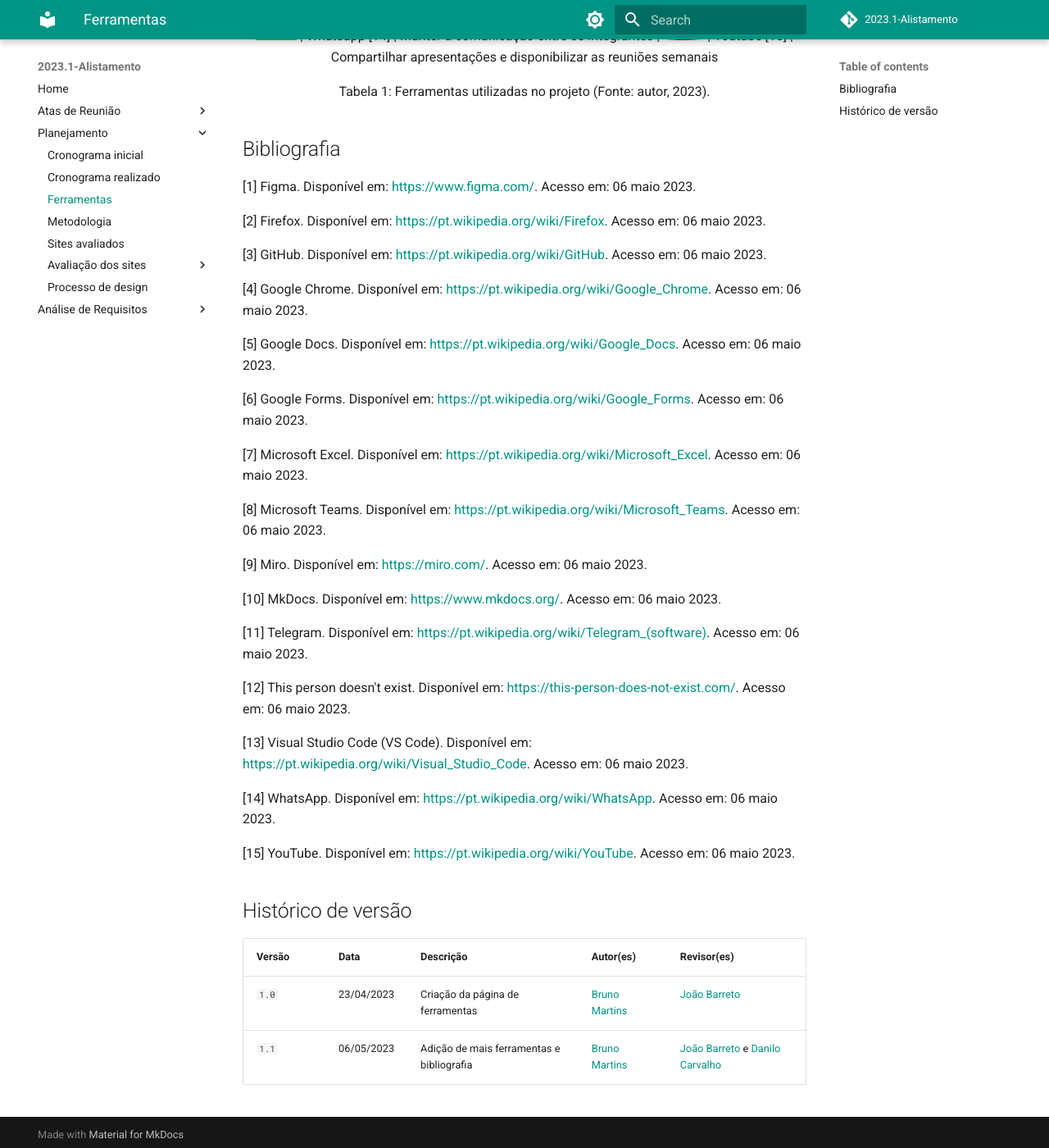
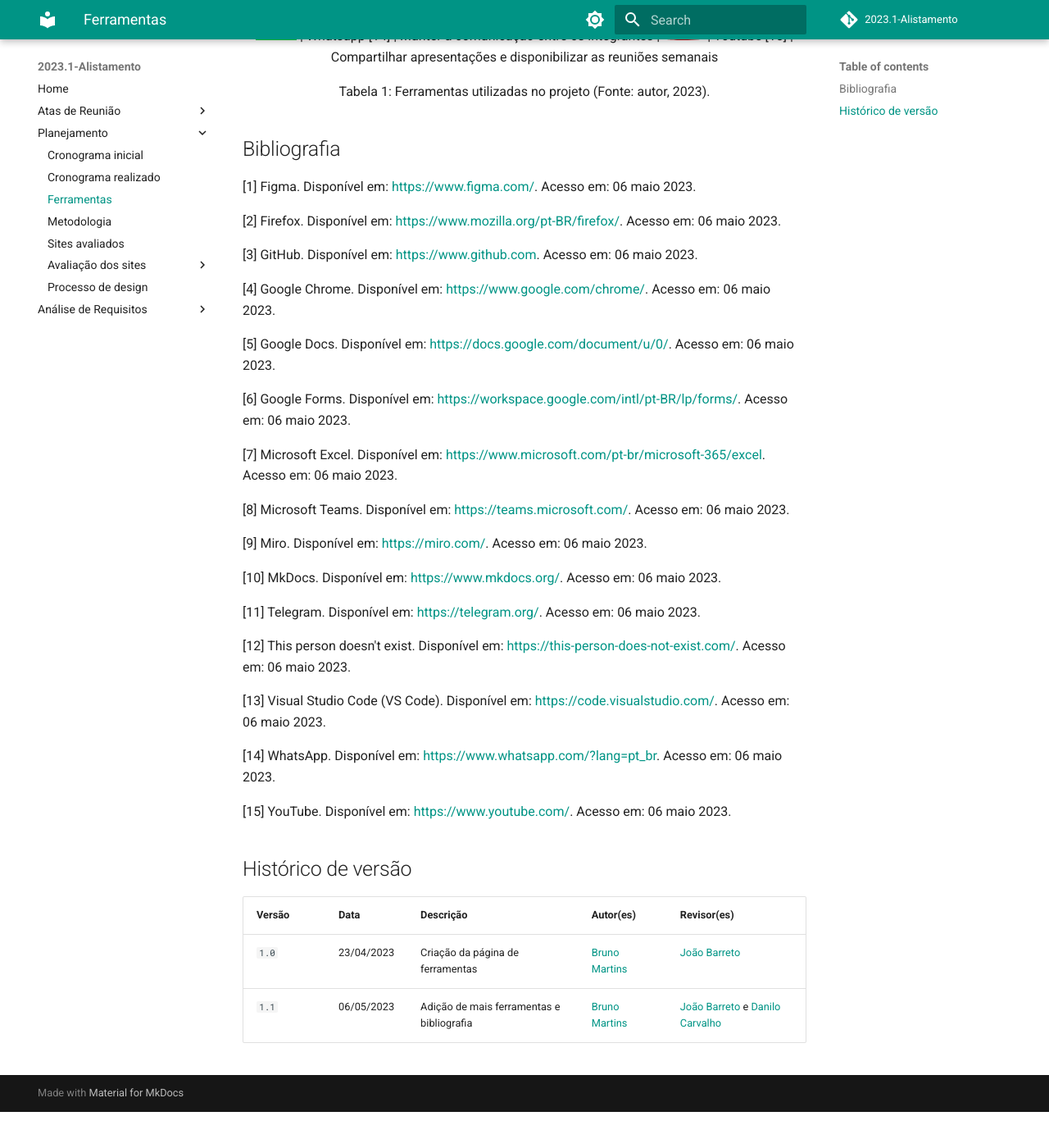
Before and after one commit to Interacao-Humano-Computador/2023.1-Alistamento, an MkDocs documentation site: the page built from docs/planejamento/ferramentas.md, in a window 1280 px wide and 1400 px high, scrolled down 944 px. Shown: the whole window at 82% size. Built offline with MkDocs 1.6.1 and Material for MkDocs 9.7.7, drawn with Linux system fonts in a browser that asks for light colours; comment, search, counter and statistics services are not loaded; after the commit the page ends 2300 px from its top, so only the background shows below that; some of the changed lines change nothing that is shown.

Commit message:
fix: consertando links das bibliografias das ferramentas

```diff
--- a/docs/planejamento/ferramentas.md
+++ b/docs/planejamento/ferramentas.md
@@ -29,33 +29,33 @@
 ## Bibliografia
 [1] Figma. Disponível em: [https://www.figma.com/](https://www.figma.com/). Acesso em: 06 maio 2023.
 
-[2] Firefox. Disponível em: [https://pt.wikipedia.org/wiki/Firefox](https://pt.wikipedia.org/wiki/Firefox). Acesso em: 06 maio 2023.
+[2] Firefox. Disponível em: [https://www.mozilla.org/pt-BR/firefox/](https://www.mozilla.org/pt-BR/firefox/). Acesso em: 06 maio 2023.
 
-[3] GitHub. Disponível em: [https://pt.wikipedia.org/wiki/GitHub](https://pt.wikipedia.org/wiki/GitHub). Acesso em: 06 maio 2023.
+[3] GitHub. Disponível em: [https://www.github.com](https://www.github.com). Acesso em: 06 maio 2023.
 
-[4] Google Chrome. Disponível em: [https://pt.wikipedia.org/wiki/Google_Chrome](https://pt.wikipedia.org/wiki/Google_Chrome). Acesso em: 06 maio 2023.
+[4] Google Chrome. Disponível em: [https://www.google.com/chrome/](https://www.google.com/chrome/). Acesso em: 06 maio 2023.
 
-[5] Google Docs. Disponível em: [https://pt.wikipedia.org/wiki/Google_Docs](https://pt.wikipedia.org/wiki/Google_Docs). Acesso em: 06 maio 2023.
+[5] Google Docs. Disponível em: [https://docs.google.com/document/u/0/](https://docs.google.com/document/u/0/). Acesso em: 06 maio 2023.
 
-[6] Google Forms. Disponível em: [https://pt.wikipedia.org/wiki/Google_Forms](https://pt.wikipedia.org/wiki/Google_Forms). Acesso em: 06 maio 2023.
+[6] Google Forms. Disponível em: [https://workspace.google.com/intl/pt-BR/lp/forms/](https://workspace.google.com/intl/pt-BR/lp/forms/). Acesso em: 06 maio 2023.
 
-[7] Microsoft Excel. Disponível em: [https://pt.wikipedia.org/wiki/Microsoft_Excel](https://pt.wikipedia.org/wiki/Microsoft_Excel). Acesso em: 06 maio 2023.
+[7] Microsoft Excel. Disponível em: [https://www.microsoft.com/pt-br/microsoft-365/excel](https://www.microsoft.com/pt-br/microsoft-365/excel). Acesso em: 06 maio 2023.
 
-[8] Microsoft Teams. Disponível em: [https://pt.wikipedia.org/wiki/Microsoft_Teams](https://pt.wikipedia.org/wiki/Microsoft_Teams). Acesso em: 06 maio 2023.
+[8] Microsoft Teams. Disponível em: [https://teams.microsoft.com/](https://teams.microsoft.com/). Acesso em: 06 maio 2023.
 
 [9] Miro. Disponível em: [https://miro.com/](https://miro.com/). Acesso em: 06 maio 2023.
 
 [10] MkDocs. Disponível em: [https://www.mkdocs.org/](https://www.mkdocs.org/). Acesso em: 06 maio 2023.
 
-[11] Telegram. Disponível em: [https://pt.wikipedia.org/wiki/Telegram_(software)](https://pt.wikipedia.org/wiki/Telegram_(software)). Acesso em: 06 maio 2023.
+[11] Telegram. Disponível em: [https://telegram.org/](https://telegram.org/). Acesso em: 06 maio 2023.
 
 [12] This person doesn't exist. Disponível em: [https://this-person-does-not-exist.com/](https://this-person-does-not-exist.com/). Acesso em: 06 maio 2023.
 
-[13] Visual Studio Code (VS Code). Disponível em: [https://pt.wikipedia.org/wiki/Visual_Studio_Code](https://pt.wikipedia.org/wiki/Visual_Studio_Code). Acesso em: 06 maio 2023.
+[13] Visual Studio Code (VS Code). Disponível em: [https://code.visualstudio.com/](https://code.visualstudio.com/). Acesso em: 06 maio 2023.
 
-[14] WhatsApp. Disponível em: [https://pt.wikipedia.org/wiki/WhatsApp](https://pt.wikipedia.org/wiki/WhatsApp). Acesso em: 06 maio 2023.
+[14] WhatsApp. Disponível em: [https://www.whatsapp.com/?lang=pt_br](https://www.whatsapp.com/?lang=pt_br). Acesso em: 06 maio 2023.
 
-[15] YouTube. Disponível em: [https://pt.wikipedia.org/wiki/YouTube](https://pt.wikipedia.org/wiki/YouTube). Acesso em: 06 maio 2023.
+[15] YouTube. Disponível em: [https://www.youtube.com/](https://www.youtube.com/). Acesso em: 06 maio 2023.
 
 ## Histórico de versão
 | Versão | Data | Descrição | Autor(es) | Revisor(es) |
```
